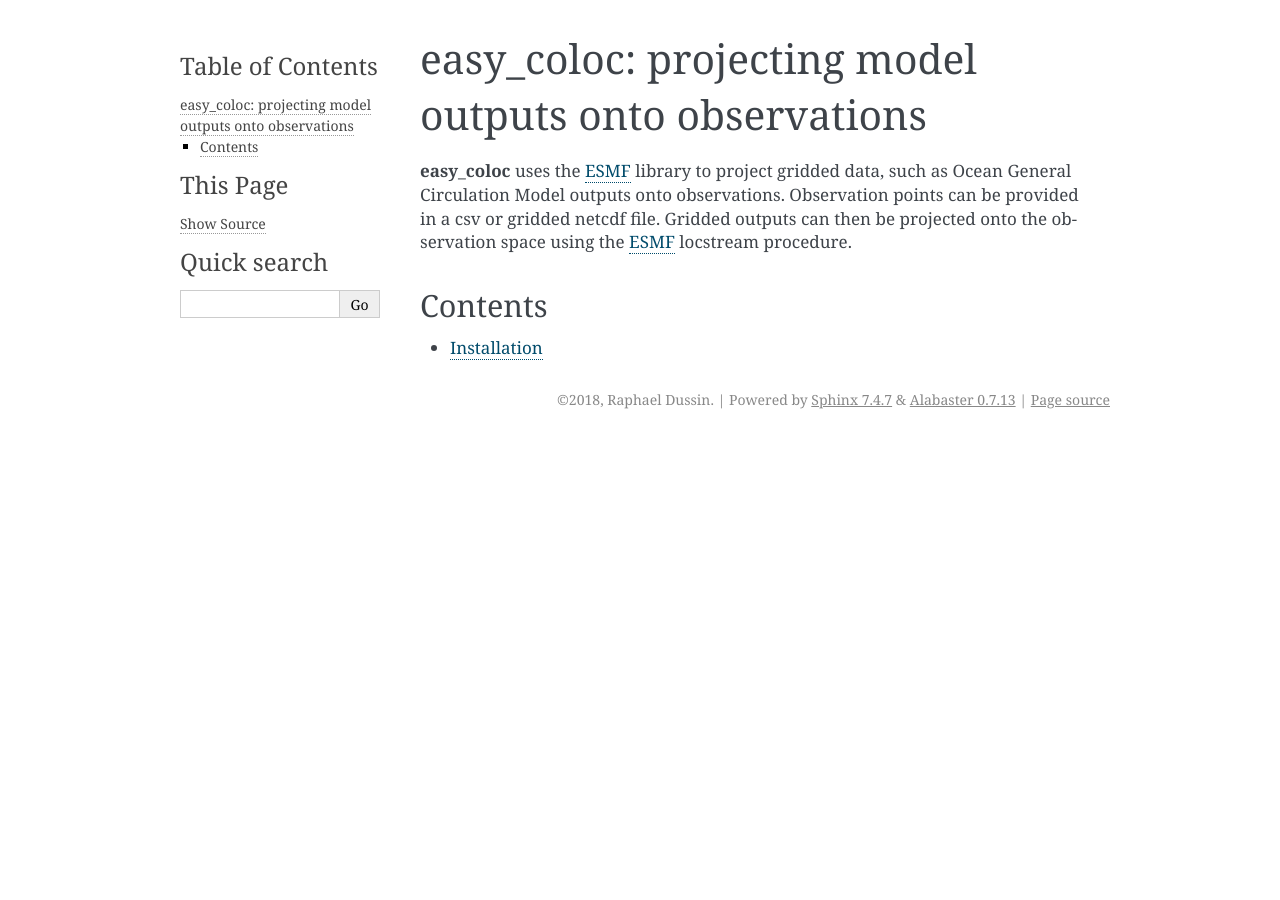
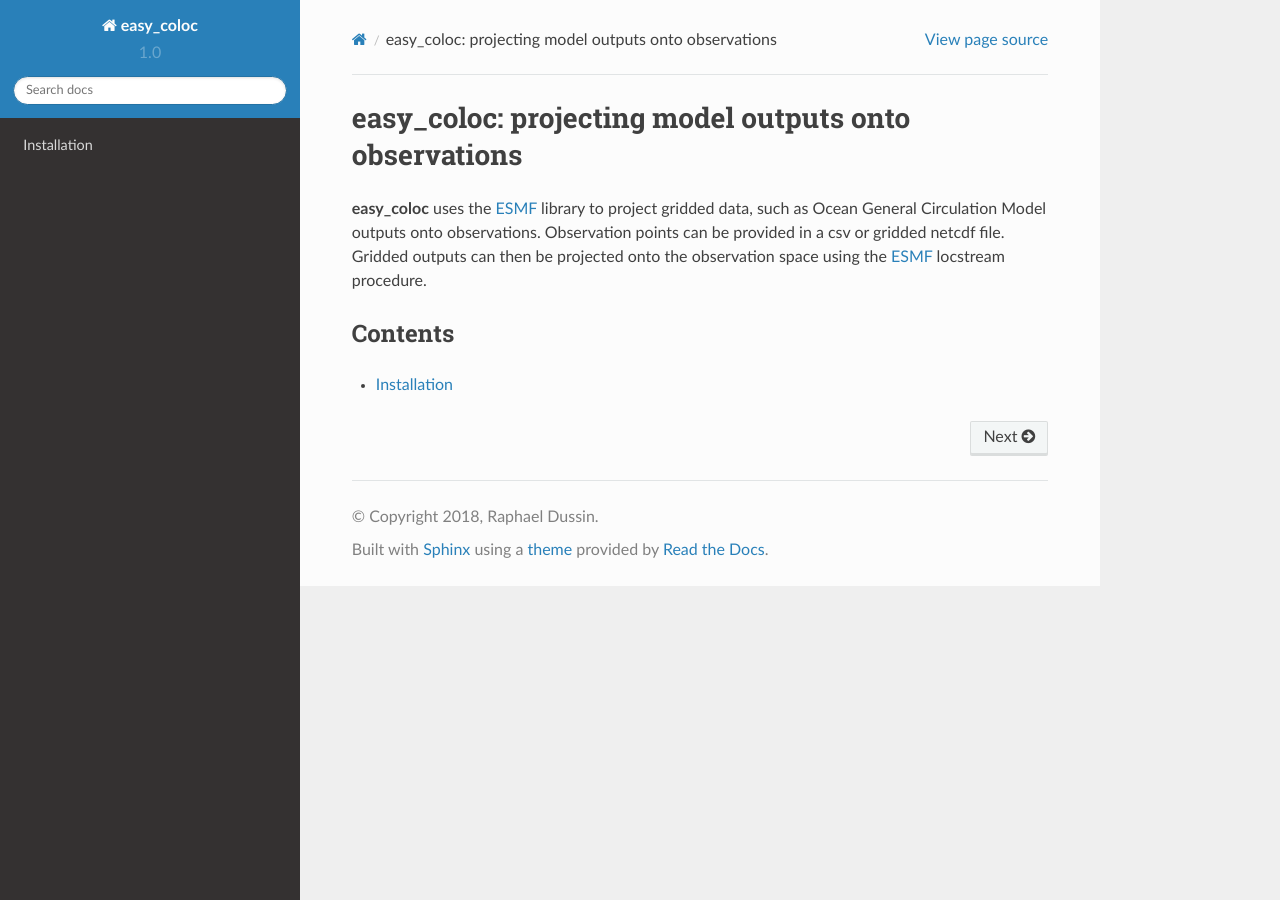
Before and after one commit to sridge/easy_coloc, a Sphinx documentation site: the page built from doc/index.rst, in a window 1280 px wide. Built offline with Sphinx 7.4.7 and the Read the Docs theme 2.0.0, drawn with Linux system fonts in a browser that asks for light colours; formulas are drawn with MathJax 3.

Commit message:
change html theme

```diff
--- a/doc/conf.py
+++ b/doc/conf.py
@@ -24,9 +24,9 @@ copyright = '2018, Raphael Dussin'
 author = 'Raphael Dussin'
 
 # The short X.Y version
-version = ''
+version = '1.0'
 # The full version, including alpha/beta/rc tags
-release = ''
+release = '1.0'
 
 
 # -- General configuration ---------------------------------------------------
@@ -75,7 +75,7 @@ pygments_style = 'sphinx'
 # The theme to use for HTML and HTML Help pages.  See the documentation for
 # a list of builtin themes.
 #
-html_theme = 'alabaster'
+html_theme = 'sphinx_rtd_theme'
 
 # Theme options are theme-specific and customize the look and feel of a theme
 # further.  For a list of options available for each theme, see the
```
